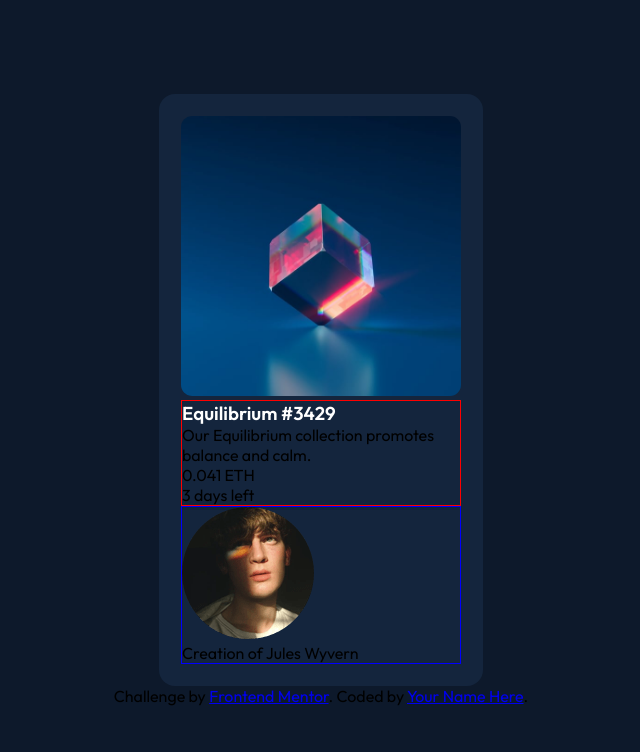
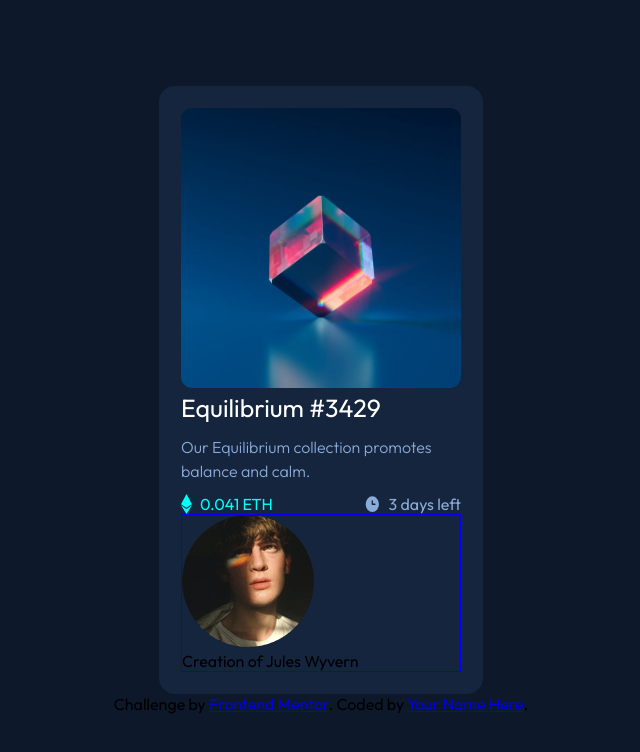
Before and after one commit to eljag/nft-preview-card-component-main, a plain HTML site: page index.html in a window 1280 px wide. Shown: the whole page, without its empty margins (319-959 px from the left). Drawn offline with Linux system fonts and the light colour scheme.

Commit message:
The feautere price and days left has been ubdate

```diff
--- a/css/style.css
+++ b/css/style.css
@@ -14,6 +14,15 @@
 
     /*TYPOGRAPHY*/
     --font-size: 18px;
+
+    --step--2: clamp(0.78rem, calc(0.77rem + 0.03vw), 0.80rem);
+    --step--1: clamp(0.94rem, calc(0.92rem + 0.11vw), 1.00rem);
+    --step-0: clamp(1.13rem, calc(1.08rem + 0.22vw), 1.25rem);
+    --step-1: clamp(1.35rem, calc(1.28rem + 0.37vw), 1.56rem);
+    --step-2: clamp(1.62rem, calc(1.50rem + 0.58vw), 1.95rem);
+    --step-3: clamp(1.94rem, calc(1.77rem + 0.87vw), 2.44rem);
+    --step-4: clamp(2.33rem, calc(2.08rem + 1.25vw), 3.05rem);
+    --step-5: clamp(2.80rem, calc(2.45rem + 1.77vw), 3.82rem);
 
 }
 
@@ -50,13 +59,45 @@ body{
 }
 
 .card__description{
-    border: thin solid red;
+    /* border: thin solid red; */
 }
 
 .card__title{
     color: var(--white);
-    font-size: var();
+    font-size: var(--step-1);
+    font-weight: 500;
 }
+
+.card__title,
+.card__copy{
+    margin-bottom: .7rem;
+}
+
+.feature__price,
+.feature__left{
+    display: flex;
+    gap:.5rem;
+}
+
+.card__copy{
+    color: var(--soft-blue);
+    line-height: 1.5;
+    font-weight: 300;
+}
+
+.card__feature{
+    display: flex;
+    justify-content: space-between;
+}
+
+.price{
+    color: var(--cyan);
+}
+
+.left{
+    color: var(--soft-blue);
+}
+
 
 .card__author{
     border: thin solid blue;
--- a/index.html
+++ b/index.html
@@ -24,8 +24,14 @@
       <p class="card__copy">Our Equilibrium collection promotes balance and calm.</p>
 
       <div class="card__feature">
-        <p class="feature__price">0.041 ETH</p>
-        <p class="feature__left">3 days left</p>
+        <div class="feature__price">
+          <img src="images/icon-ethereum.svg" alt="">
+          <p class="price">0.041 ETH</p>
+        </div>
+        <div class="feature__left">
+          <img src="images/icon-clock.svg" alt="">
+          <p class="left">3 days left</p>
+        </div>
       </div>
     </section>
     <section class="card__author">
```
